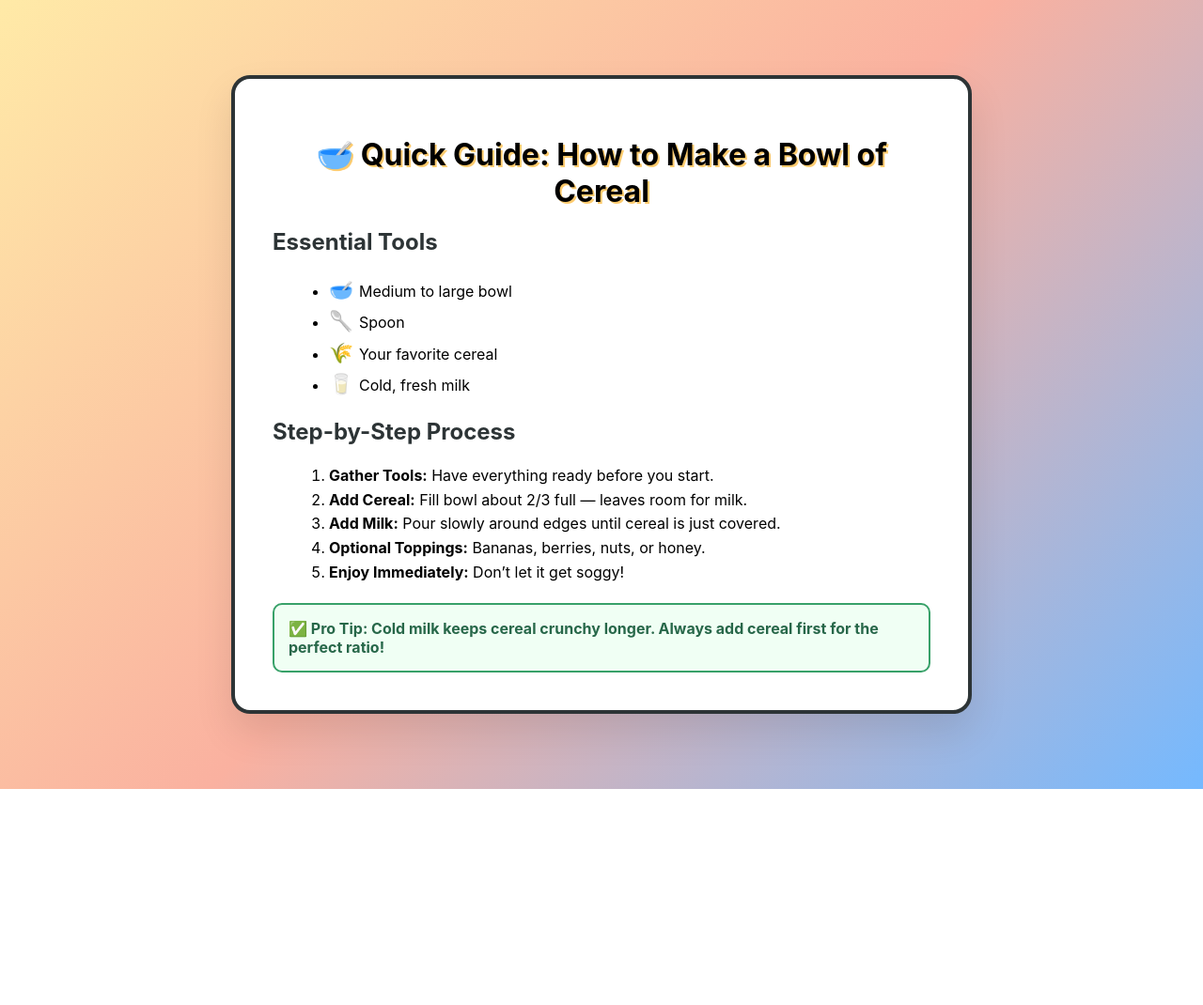
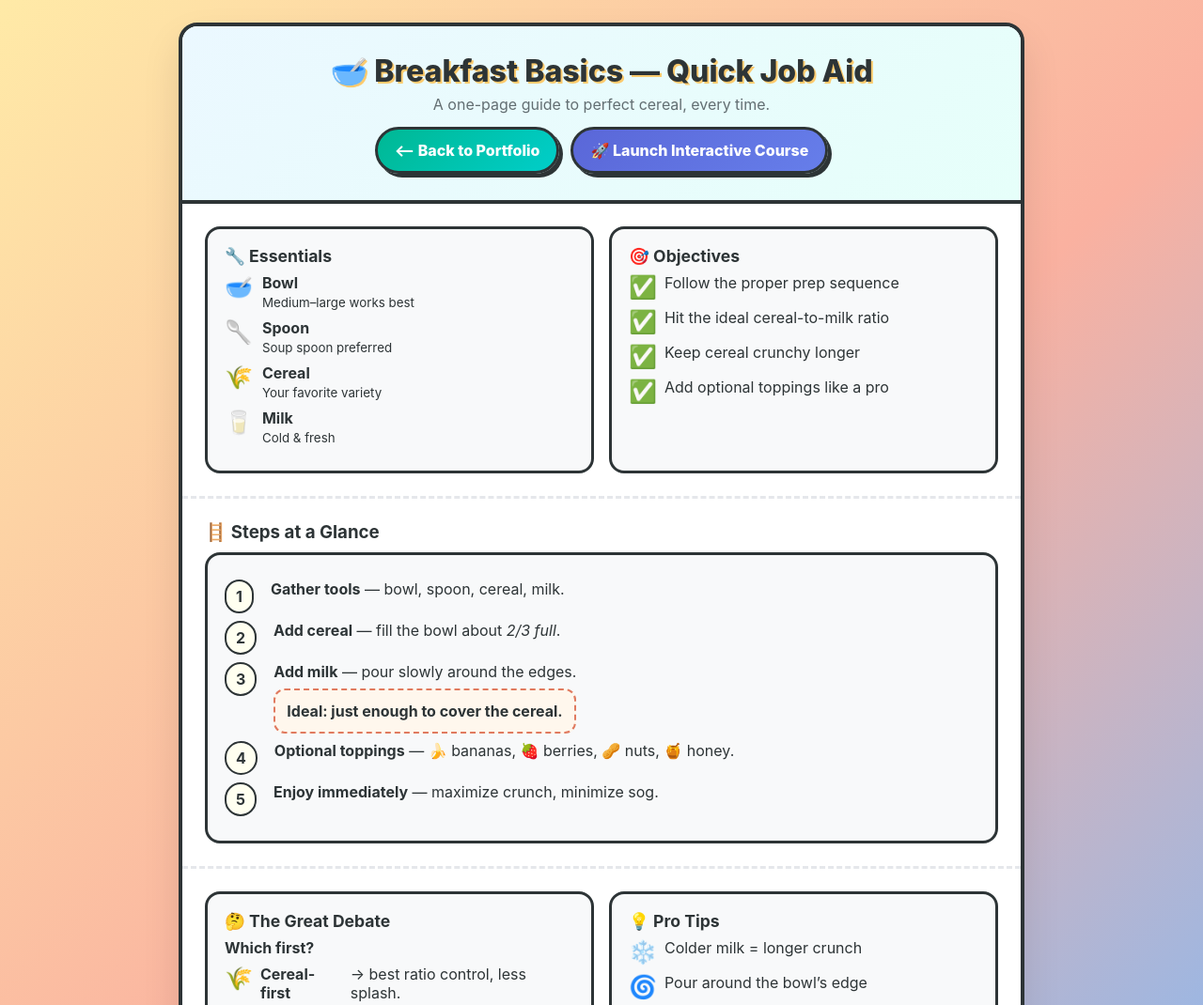
Before and after one commit to petersmyer/portfolio, a plain HTML site: page job-aid.html in a window 1280 px wide. Shown: the top 1070 px of the page at 94% size. Before the commit the page ends 840 px from the top, so only its background shows below. Drawn offline with Linux system fonts and the light colour scheme.

Commit message:
Update job-aid.html

```diff
--- a/job-aid.html
+++ b/job-aid.html
@@ -3,81 +3,146 @@
 <head>
 <meta charset="UTF-8" />
 <meta name="viewport" content="width=device-width, initial-scale=1.0"/>
-  <title>Job Aid — How to Make a Bowl of Cereal</title>
+<title>Breakfast Basics – Cereal Job Aid</title>
 <style>
-    body {
-      font-family: -apple-system, BlinkMacSystemFont, 'Segoe UI', Roboto, sans-serif;
-      background: linear-gradient(135deg, #ffeaa7 0%, #fab1a0 50%, #74b9ff 100%);
-      min-height: 100vh;
-      margin: 0;
-      display: flex;
-      align-items: center;
-      justify-content: center;
-      padding: 20px;
+  *{margin:0;padding:0;box-sizing:border-box}
+  body{
+    font-family:-apple-system,BlinkMacSystemFont,'Segoe UI',Roboto,sans-serif;
+    background:linear-gradient(135deg,#ffeaa7 0%,#fab1a0 50%,#74b9ff 100%);
+    color:#2d3436; min-height:100vh;
+    display:flex; align-items:center; justify-content:center; padding:24px;
   }
-    .job-aid {
-      background: white;
-      border-radius: 20px;
-      max-width: 700px;
-      padding: 40px;
-      box-shadow: 0 20px 40px rgba(0,0,0,0.1);
-      border: 4px solid #2d3436;
+  .wrap{width:100%; max-width:900px}
+  .card{
+    background:#fff; border-radius:20px; border:4px solid #2d3436;
+    box-shadow:0 20px 40px rgba(0,0,0,.1); overflow:hidden;
   }
-    h1 {
-      font-size: 2rem;
-      text-align: center;
-      margin-bottom: 20px;
-      text-shadow: 2px 2px 0px #fdcb6e;
+  .header{
+    padding:28px 24px; text-align:center;
+    background:linear-gradient(135deg,#ebf8ff 0%,#e6fffa 100%);
+    border-bottom:4px solid #2d3436;
   }
-    h2 {
-      font-size: 1.5rem;
-      margin-top: 20px;
-      color: #2d3436;
+  .title{font-size:2rem; font-weight:800; text-shadow:2px 2px 0 #fdcb6e}
+  .subtitle{color:#636e72; margin-top:6px}
+  .btnbar{
+    display:flex; gap:12px; justify-content:center; flex-wrap:wrap; margin-top:14px;
   }
-    ul, ol {
-      margin: 10px 0 20px 20px;
-      line-height: 1.6;
+  .btn{
+    background:linear-gradient(135deg,#00b894,#00cec9); color:#fff;
+    border:3px solid #2d3436; border-radius:50px; padding:12px 18px;
+    font-weight:800; box-shadow:4px 4px 0 #2d3436; cursor:pointer;
+    text-decoration:none; display:inline-flex; align-items:center; gap:8px;
+    transition:transform .2s, box-shadow .2s;
   }
-    .emoji { font-size: 1.3rem; margin-right: 6px; }
-    .tip {
-      background: #f0fff4;
-      border: 2px solid #38a169;
-      padding: 15px;
-      border-radius: 10px;
-      margin-top: 15px;
-      font-weight: bold;
-      color: #276749;
+  .btn:hover{transform:translateY(-2px); box-shadow:6px 6px 0 #2d3436}
+  .btn:active{transform:translateY(2px); box-shadow:2px 2px 0 #2d3436}
+  .btn.alt{background:linear-gradient(135deg,#5a67d8,#667eea)}
+  .section{padding:24px}
+  .section + .section{border-top:3px dashed #e5e7eb}
+  .grid{display:grid; gap:16px}
+  @media(min-width:768px){.grid.cols-2{grid-template-columns:repeat(2,1fr)}}
+  .panel{
+    background:#f8f9fa; border:3px solid #2d3436; border-radius:16px; padding:18px;
   }
-    @media (max-width: 600px) {
-      .job-aid { padding: 20px; }
-      h1 { font-size: 1.5rem; }
+  .panel h3{font-size:1.1rem; margin-bottom:8px}
+  .row{display:flex; align-items:flex-start; gap:10px; margin:8px 0}
+  .badge{
+    display:inline-block; padding:6px 10px; border-radius:999px; font-weight:700;
+    border:2px solid #2d3436; background:#fffff0; margin-right:8px;
   }
+  .checklist li{margin:8px 0; display:flex; gap:8px; align-items:flex-start}
+  .emoji{font-size:1.5rem}
+  .note{background:#fff7ed; border:2px dashed #e07a5f; border-radius:12px; padding:12px; font-weight:700}
+  .footer{padding:18px; text-align:center; color:#636e72}
+  @media print{.btnbar,.footer a{display:none!important}}
 </style>
 </head>
 <body>
-  <div class="job-aid">
-    <h1>🥣 Quick Guide: How to Make a Bowl of Cereal</h1>
+  <main class="wrap">
+    <article class="card" aria-labelledby="jobAidTitle">
+      <header class="header">
+        <div class="title" id="jobAidTitle">🥣 Breakfast Basics — Quick Job Aid</div>
+        <div class="subtitle">A one-page guide to perfect cereal, every time.</div>
+        <div class="btnbar" role="toolbar" aria-label="Job Aid actions">
+          <a class="btn" href="index.html">⟵ Back to Portfolio</a>
+          <a class="btn alt" href="course.html">🚀 Launch Interactive Course</a>
+        </div>
+      </header>
 
-    <h2>Essential Tools</h2>
-    <ul>
-      <li><span class="emoji">🥣</span>Medium to large bowl</li>
-      <li><span class="emoji">🥄</span>Spoon</li>
-      <li><span class="emoji">🌾</span>Your favorite cereal</li>
-      <li><span class="emoji">🥛</span>Cold, fresh milk</li>
+      <!-- Essentials -->
+      <section class="section">
+        <div class="grid cols-2">
+          <div class="panel">
+            <h3>🔧 Essentials</h3>
+            <div class="row"><span class="emoji">🥣</span><div><strong>Bowl</strong><br/><small>Medium–large works best</small></div></div>
+            <div class="row"><span class="emoji">🥄</span><div><strong>Spoon</strong><br/><small>Soup spoon preferred</small></div></div>
+            <div class="row"><span class="emoji">🌾</span><div><strong>Cereal</strong><br/><small>Your favorite variety</small></div></div>
+            <div class="row"><span class="emoji">🥛</span><div><strong>Milk</strong><br/><small>Cold & fresh</small></div></div>
+          </div>
+
+          <div class="panel">
+            <h3>🎯 Objectives</h3>
+            <ul class="checklist">
+              <li><span class="emoji">✅</span>Follow the proper prep sequence</li>
+              <li><span class="emoji">✅</span>Hit the ideal cereal-to-milk ratio</li>
+              <li><span class="emoji">✅</span>Keep cereal crunchy longer</li>
+              <li><span class="emoji">✅</span>Add optional toppings like a pro</li>
             </ul>
-
-    <h2>Step-by-Step Process</h2>
-    <ol>
-      <li><strong>Gather Tools:</strong> Have everything ready before you start.</li>
-      <li><strong>Add Cereal:</strong> Fill bowl about 2/3 full — leaves room for milk.</li>
-      <li><strong>Add Milk:</strong> Pour slowly around edges until cereal is just covered.</li>
-      <li><strong>Optional Toppings:</strong> Bananas, berries, nuts, or honey.</li>
-      <li><strong>Enjoy Immediately:</strong> Don’t let it get soggy!</li>
-    </ol>
-
-    <div class="tip">
-      ✅ Pro Tip: Cold milk keeps cereal crunchy longer. Always add cereal first for the perfect ratio!
           </div>
         </div>
+      </section>
+
+      <!-- Steps -->
+      <section class="section">
+        <h3 style="margin-bottom:10px">🪜 Steps at a Glance</h3>
+        <div class="panel">
+          <div class="row"><span class="badge">1</span><div><strong>Gather tools</strong> — bowl, spoon, cereal, milk.</div></div>
+          <div class="row"><span class="badge">2</span><div><strong>Add cereal</strong> — fill the bowl about <em>2/3 full</em>.</div></div>
+          <div class="row"><span class="badge">3</span><div><strong>Add milk</strong> — pour slowly around the edges. <div class="note" style="margin-top:8px">Ideal: just enough to cover the cereal.</div></div></div>
+          <div class="row"><span class="badge">4</span><div><strong>Optional toppings</strong> — 🍌 bananas, 🍓 berries, 🥜 nuts, 🍯 honey.</div></div>
+          <div class="row"><span class="badge">5</span><div><strong>Enjoy immediately</strong> — maximize crunch, minimize sog.</div></div>
+        </div>
+      </section>
+
+      <!-- The Great Debate + Tips -->
+      <section class="section">
+        <div class="grid cols-2">
+          <div class="panel">
+            <h3>🤔 The Great Debate</h3>
+            <p><strong>Which first?</strong></p>
+            <ul class="checklist">
+              <li><span class="emoji">🌾</span><strong>Cereal-first</strong> → best ratio control, less splash.</li>
+              <li><span class="emoji">🥛</span><strong>Milk-first</strong> → rebel energy… but tougher to judge.</li>
+            </ul>
+          </div>
+          <div class="panel">
+            <h3>💡 Pro Tips</h3>
+            <ul class="checklist">
+              <li><span class="emoji">❄️</span>Colder milk = longer crunch</li>
+              <li><span class="emoji">🌀</span>Pour around the bowl’s edge</li>
+              <li><span class="emoji">➕</span>Start with less milk</li>
+              <li><span class="emoji">⏱️</span>Eat soon after pouring</li>
+            </ul>
+          </div>
+        </div>
+      </section>
+
+      <!-- Quick Ratios -->
+      <section class="section">
+        <div class="panel">
+          <h3>📏 Quick Ratios</h3>
+          <ul class="checklist">
+            <li><span class="emoji">🥣</span> Bowl 2/3 full of cereal</li>
+            <li><span class="emoji">🥛</span> Milk to just cover cereal surface</li>
+            <li><span class="emoji">🔁</span> Add milk in increments as you eat</li>
+          </ul>
+        </div>
+      </section>
+
+      <div class="footer">
+        Want the full experience? <a href="course.html" style="color:#2d3436;font-weight:700;text-decoration:underline">Take the interactive course</a>.
+      </div>
+    </article>
+  </main>
 </body>
 </html>
```
Lines whose indentation alone changed are shown as unchanged.
